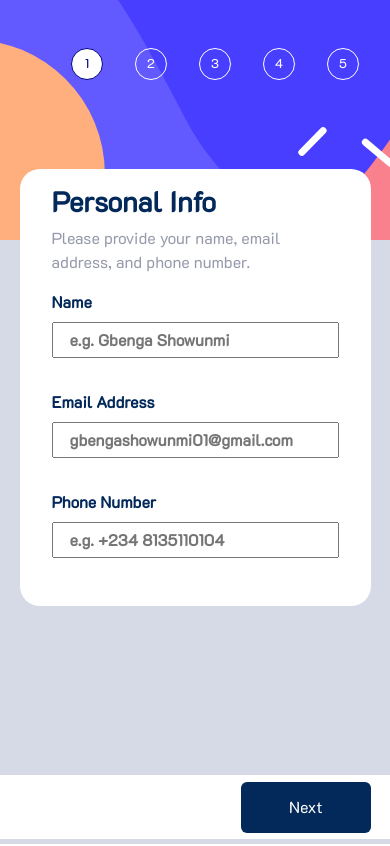
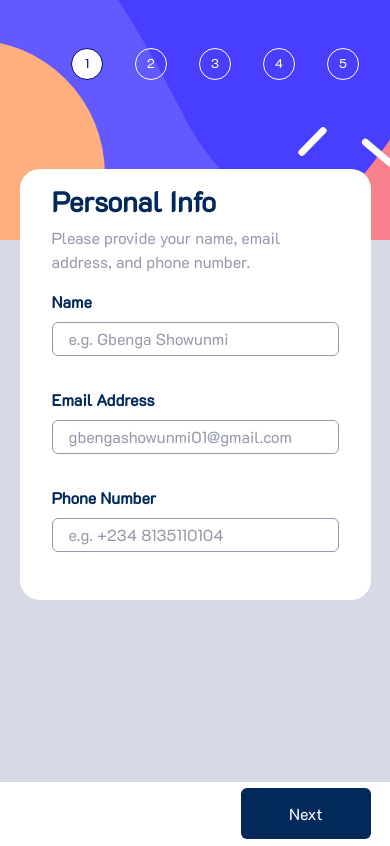
Before and after one commit to Gbengashowunmi/multi-step-form, a React (Create React App) app: page / in a window 390 px wide. Built offline with nearby package versions, Linux system fonts and the light colour scheme; a web font is replaced by a local one.

Commit message:
3rd commit

```diff
--- a/src/components/form/form.scss
+++ b/src/components/form/form.scss
@@ -169,7 +169,7 @@
       margin: 0.3rem auto;
       height: 4rem;
       position: absolute;
-      bottom: 0;
+      top: calc(100% - 4.2rem);
       background-color: white;
       .prev {
         background-color: transparent;
--- a/src/components/step1/step1.scss
+++ b/src/components/step1/step1.scss
@@ -1,33 +1,37 @@
-.head_paragraph{
+.head_paragraph {
   color: var(--clr-cool-gray);
 }
-form{
+form {
   display: flex;
   flex-direction: column;
   width: 60%;
   margin: auto;
   text-align: left;
-    label{
+  label {
     color: var(--clr-marine-blue);
     font-weight: 600;
   }
-    input{
+  input {
     height: 1rem;
     margin-bottom: 2rem;
     padding: 1rem;
     color: var(--clr-marine-blue);
-        font-weight: 600;
+    font-weight: 400;
+    border-radius: 6px;
+    border: 1px solid var(--clr-cool-gray);
   }
-
+  ::placeholder {
+    color: var(--clr-cool-gray);
+    font-weight: 0;
   }
-h3{
+}
+h3 {
   color: var(--clr-marine-blue);
   font-weight: 600;
 }
 
-@media (max-width:850px) {
-   form{
+@media (max-width: 850px) {
+  form {
     width: 100%;
-
   }
 }
--- a/src/components/step2/Step2.jsx
+++ b/src/components/step2/Step2.jsx
@@ -3,6 +3,7 @@ import Card from "../card/Card";
 import { useContext, useState } from "react";
 import FormContext from "../../contextAPI/FormContext";
 import data from "../../Data";
+import { Icon } from "@iconify/react";
 
 export default function Step2() {
   const { plan, formDetails, setFormDetails } = useContext(FormContext);
@@ -28,7 +29,9 @@ export default function Step2() {
   return (
     <div className="step2">
       <h3>Select your plan</h3>
-      <p className="head_paragraph">You have the option of monthly and yearly billing</p>
+      <p className="head_paragraph">
+        You have the option of monthly and yearly billing
+      </p>
       <div className="bill_wrapper">
         {plans.map((plan) => {
           return (
@@ -41,12 +44,11 @@ export default function Step2() {
                 type="radio"
                 name="plan"
                 value={plan.name}
-                checked={plan.name === formDetails.plan}
+                checked={plan.name === formDetails.plan.planName}
                 onChange={selectPlan}
               />
               <div className="image">
-              <img src={plan.img} alt="" />
-
+                <img src={plan.img} alt="" />
               </div>
               <div className="details">
                 <p className="plan">
@@ -72,7 +74,18 @@ export default function Step2() {
         <span className={formDetails.isMonthly ? "active_text" : ""}>
           Monthly
         </span>{" "}
-        <button onClick={changePlanDuration}></button>{" "}
+        <span onClick={changePlanDuration}>
+          <Icon
+            icon={
+              formDetails.isMonthly
+                ? "fontisto:toggle-off"
+                : "fontisto:toggle-on"
+            }
+            color="hsl(213, 96%, 18%)"
+            width="30"
+            height="30"
+          />
+        </span>
         <span className={formDetails.isMonthly ? "" : "active_text"}>
           Yearly
         </span>
--- a/src/components/step2/step2.scss
+++ b/src/components/step2/step2.scss
@@ -43,15 +43,15 @@
     background-color: rgba(0, 0, 255, 0.205);
   }
   .select_duration {
-    background-color: rgb(223, 222, 222);
+      background-color: var(--clr-magnolia);
     padding: 1rem;
     margin-top: 2rem;
     display: flex;
     justify-content: center;
-    gap: 2rem;
+    gap: .7rem;
 
     .active_text {
-      color: navy;
+      color: var(--clr-marine-blue);
       font-weight: 600;
     }
   }
@@ -111,7 +111,6 @@
       }
     }
     .select_duration {
-      background-color: var(--clr-magnolia);
       padding: 0.5rem;
       margin-top: 1rem;
       display: flex;
--- a/src/components/step3/Step3.jsx
+++ b/src/components/step3/Step3.jsx
@@ -68,9 +68,9 @@ export default function Step3() {
               <input
                 type="checkbox"
                 value={addOn.name}
-                // checked={formDetails.addOns?.some(
-                //   (item) => item.addOnName === addOn.name
-                // )}
+                checked={formDetails.addOns?.some(
+                  (item) => item.addOnName === addOn.name
+                )}
                 name="addOn"
                 onChange={(e) => handleChange(e)}
               />
--- a/src/contextAPI/FormContext.jsx
+++ b/src/contextAPI/FormContext.jsx
@@ -15,7 +15,12 @@ export function FormProvider({ children }) {
   });
 
   const nextStep = () => {
-    setStep((next) => next + 1);
+//     if(formDetails.name||formDetails.email||formDetails.phone ===""){
+// console.log("error");
+//     }
+//     else{
+      setStep((next) => next + 1);
+    // }
   };
   const prevStep = () => {
     setStep((prev) => prev - 1);
```
Lines whose indentation alone changed are shown as unchanged.
